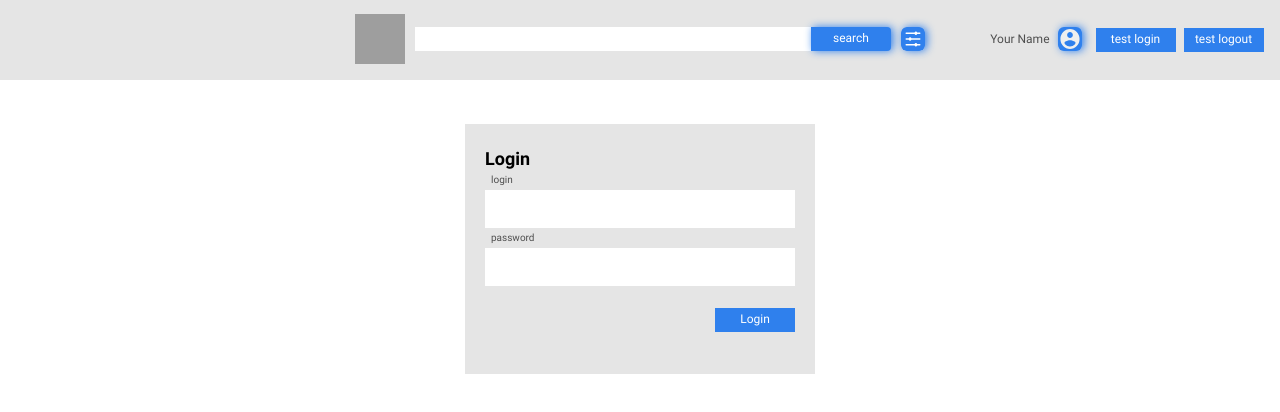
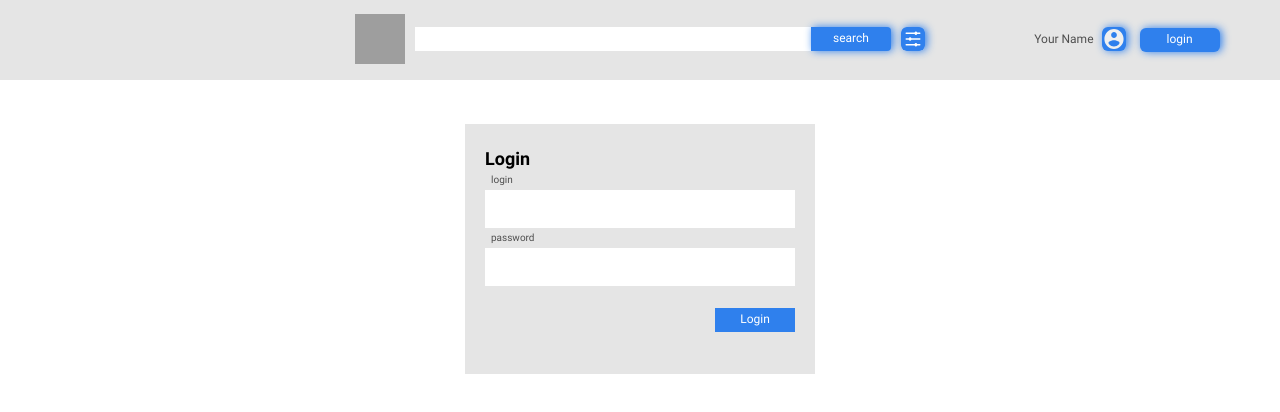
Before and after one commit to anticher/youtube-client, an Angular app in the folder youtube-client-app/: page /login in a window 1280 px wide. Shown: the top 412 px of the page. Built offline with nearby package versions, Linux system fonts and the light colour scheme; grey boxes are pictures that could not be loaded.

Commit message:
feat: login and logout buttons reflect current login state

```diff
--- a/youtube-client-app/src/app/core/components/header/header.component.html
+++ b/youtube-client-app/src/app/core/components/header/header.component.html
@@ -10,7 +10,7 @@
     </div>
     <div class="header__profile">
         <app-profile-settings></app-profile-settings>
-        <button class="header__button" (click)="login()">test login</button>
-        <button class="header__button" (click)="logout()">test logout</button>
+        <button *ngIf="!isLoginHidden" class="header__button" (click)="login()">login</button>
+        <button *ngIf="isLoginHidden" class="header__button" (click)="logout()">logout</button>
     </div>
 </div>
--- a/youtube-client-app/src/app/core/components/header/header.component.scss
+++ b/youtube-client-app/src/app/core/components/header/header.component.scss
@@ -46,5 +46,7 @@ $header-main: 570px;
         align-items: center;
         color: $white;
         background-color: $blue;
+        border-radius: 6px;
+        filter: drop-shadow(2px 0px 4px $blue);
     }
 }
--- a/youtube-client-app/src/app/core/components/header/header.component.ts
+++ b/youtube-client-app/src/app/core/components/header/header.component.ts
@@ -1,4 +1,4 @@
-import { Component } from '@angular/core';
+import { Component, OnInit } from '@angular/core';
 import { AuthService } from 'src/app/auth/services/auth.service';
 
 @Component({
@@ -6,10 +6,16 @@ import { AuthService } from 'src/app/auth/services/auth.service';
   templateUrl: './header.component.html',
   styleUrls: ['./header.component.scss'],
 })
-export class HeaderComponent {
+export class HeaderComponent implements OnInit {
   public isSortingVisible: boolean = false;
 
+  public isLoginHidden: boolean = false;
+
   constructor(private auth: AuthService) {}
+
+  ngOnInit() {
+    this.auth.loginSubject.subscribe((value) => this.isLoginHidden = value)
+  }
 
   public toggleDisplay(): void {
     this.isSortingVisible = !this.isSortingVisible;
```
Lines whose indentation alone changed are shown as unchanged.
